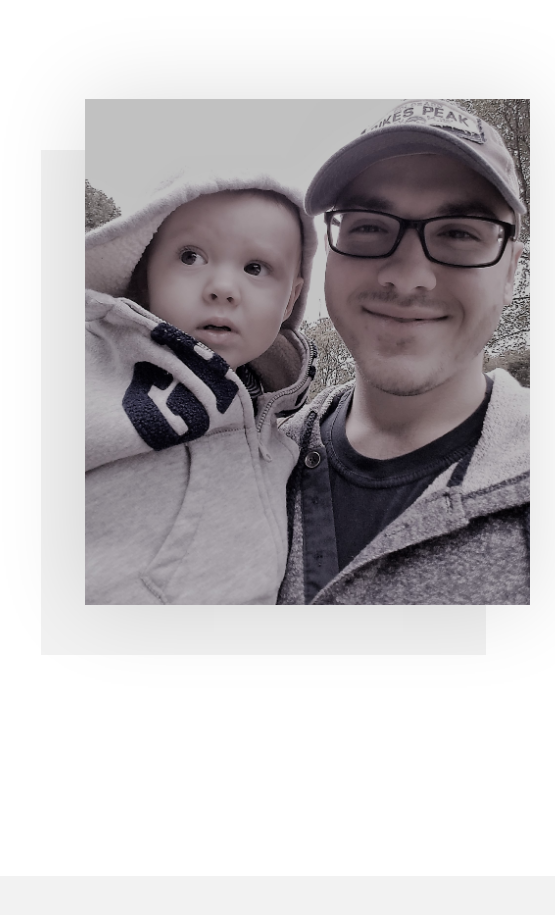
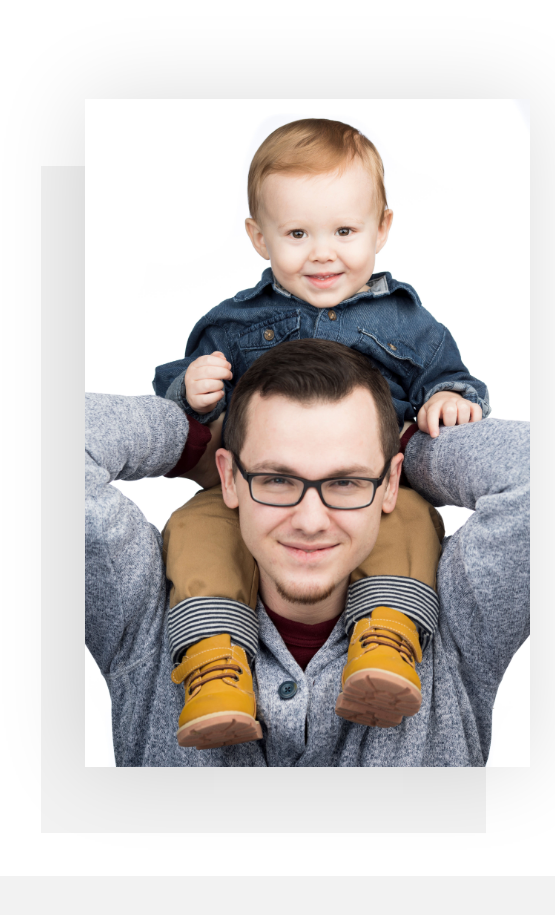
Before and after one commit to CosignMyCodesign/Portfolio-Website, a plain HTML site: page index.html in a window 1280 px wide. Shown: the part 801-1716 px from the top of the page, 0-555 px from the left. Drawn offline with nearby package versions, Linux system fonts and the light colour scheme.

Commit message:
updated about_me image

```diff
--- a/index.html
+++ b/index.html
@@ -37,7 +37,6 @@
     <!--Site Main Style css-->
     <link rel="stylesheet" href="css/style.css" />
   </head>
-
   <body>
     <!--Preloader-->
     <div class="preloader"><div class="loader "></div></div>
@@ -134,7 +133,7 @@
           <div class="col-lg-5 col-md-6">
             <!--About Image-->
             <div class="about-img">
-              <img src="images/resized1.jpg" alt="" />
+              <img src="images/Daddy.jpg" alt="" />
             </div>
           </div>
           <div class="col-lg-7 col-md-6">
```
Also changed, not shown: images/Daddy.jpg (added).
